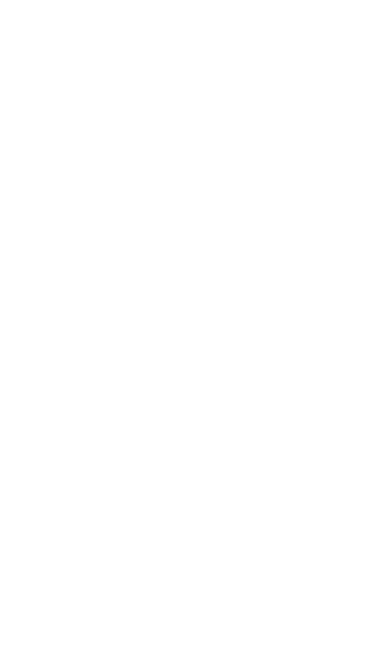
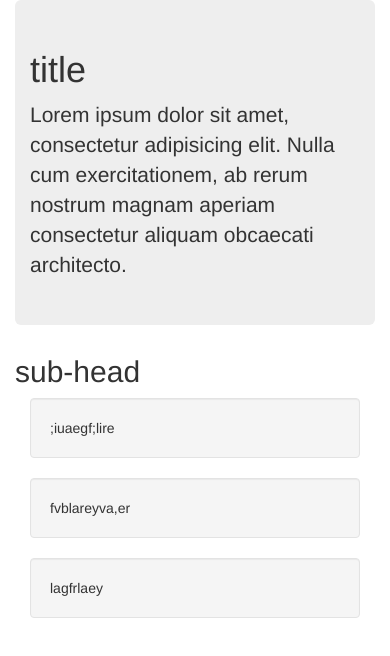
Before and after one commit to iansdixon/mobile-friendly-gw, a plain HTML site: page index.html in a window 390 px wide. Drawn offline with nearby package versions, Linux system fonts and the light colour scheme; a web font is replaced by a local one.

Commit message:
make collumns

```diff
--- a/css/style.css
+++ b/css/style.css
@@ -1 +1,10 @@
 @import url("../fonts/glyphicons-halflings-regular.woff2");
+
+@import url("https://fonts.googleapis.com/css?family=Gentium+Book+Basic:400,700");
+
+@import url("https://fonts.googleapis.com/css?family=Lato:300,400,700");
+
+.container {
+  height: 1000px;
+  width: 100%;
+}
--- a/index.html
+++ b/index.html
@@ -4,11 +4,35 @@
     <meta charset="UTF-8">
     <meta name="viewport" content="width=device-width, initial-scale=1.0">
     <meta http-equiv="X-UA-Compatible" content="ie=edge">
+    <link rel="stylesheet" href="https://use.fontawesome.com/releases/v5.2.0/css/all.css" integrity="sha384-hWVjflwFxL6sNzntih27bfxkr27PmbbK/iSvJ+a4+0owXq79v+lsFkW54bOGbiDQ" crossorigin="anonymous">
     <link rel="stylesheet" href="css/bootstrap.min.css">
     <link rel="stylesheet" href="css/style.css">
-    <title>Document</title>
+    <title>Day 4</title>
   </head>
   <body>
+
+    <section class="container">
+      <article class="rows">
+
+      </article>
+      <article class="rows">
+        <div class="jumbotron col-md-12">
+          <h1>title</h1>
+          <p>Lorem ipsum dolor sit amet, consectetur adipisicing elit. Nulla cum exercitationem, ab rerum nostrum magnam aperiam consectetur aliquam obcaecati architecto.</p>
+        </div>
+      </article>
+      <article class="rows">
+        <h2 class="subhead">sub-head</h2>
+      </article>
+      <article class="rows">
+        <div class="col-md-6"><div class="col-md-12 well">;iuaegf;lire</div></div>
+        <div class="col-md-3"><div class="col-md-12 well">fvblareyva,er</div></div>
+        <div class="col-md-3"><div class="col-md-12 well">lagfrlaey</div></div>
+      </article>
+      <article class="rows">
+
+      </article>
+    </section>
 
     <script src="https://code.jquery.com/jquery-3.3.1.min.js" integrity="sha256-FgpCb/KJQlLNfOu91ta32o/NMZxltwRo8QtmkMRdAu8=" crossorigin="anonymous"></script>
     <script type="text/javascript" source="js/bootstrap.min.js"></script>
```
